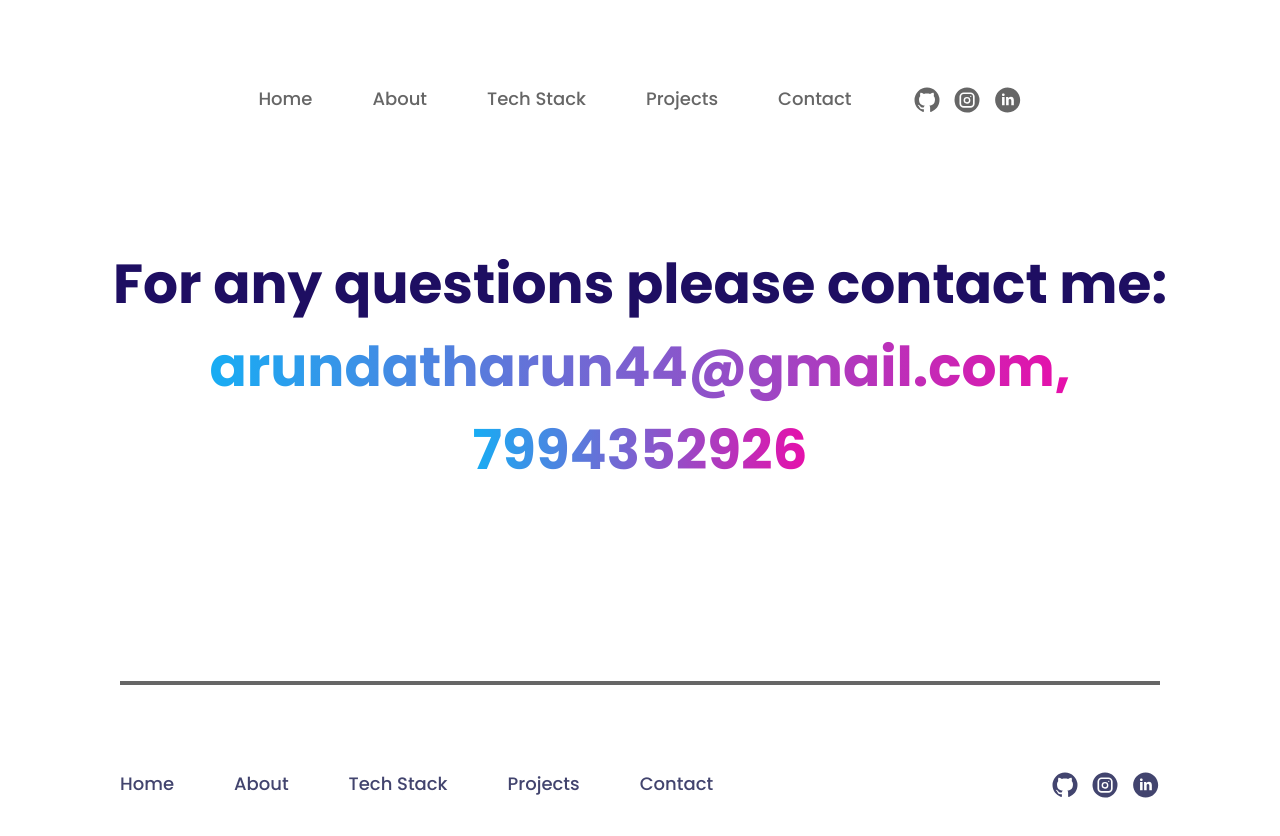
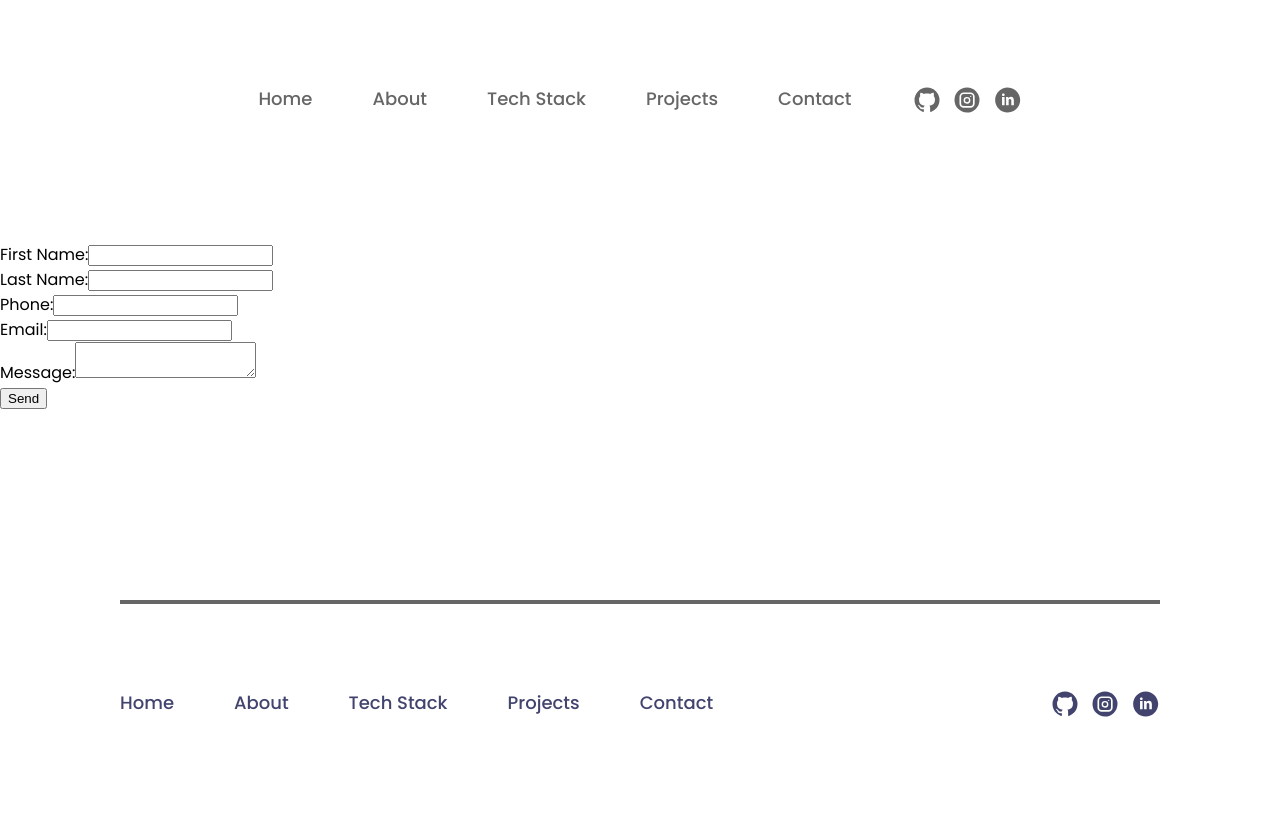
Before and after one commit to Arundath2001/my-portfolio, a React (Create React App) app: page /contact in a window 1280 px wide. Shown: the top 836 px of the page. After the commit the page ends 800 px from the top, so only its background shows below. Built offline with nearby package versions, Linux system fonts and the light colour scheme.

Commit message:
new commit

```diff
--- a/package.json
+++ b/package.json
@@ -6,11 +6,14 @@
     "@testing-library/jest-dom": "^5.17.0",
     "@testing-library/react": "^13.4.0",
     "@testing-library/user-event": "^13.5.0",
+    "axios": "^1.7.2",
     "react": "^18.3.1",
     "react-dom": "^18.3.1",
+    "react-modal": "^3.16.1",
     "react-router-dom": "^6.3.1",
     "react-router-hash-link": "^2.4.3",
     "react-scripts": "5.0.1",
+    "sweetalert2": "^11.12.0",
     "web-vitals": "^2.1.4"
   },
   "scripts": {
--- a/src/App.css
+++ b/src/App.css
@@ -4,6 +4,43 @@
   gap: 120px;
   margin: 0px;
 }
+
+.message-enter {
+  opacity: 0;
+  transform: translateY(-20px);
+}
+
+.message-enter-active {
+  opacity: 1;
+  transform: translateY(0);
+  transition: opacity 300ms, transform 300ms;
+}
+
+.message-exit {
+  opacity: 1;
+  transform: translateY(0);
+}
+
+.message-exit-active {
+  opacity: 0;
+  transform: translateY(-20px);
+  transition: opacity 300ms, transform 300ms;
+}
+
+.success-message, .error-message {
+  padding: 10px;
+  background-color: #dff0d8; /* Bootstrap success alert background */
+  border: 1px solid #d0e9c6; /* Bootstrap success alert border */
+  color: #3c763d; /* Bootstrap success alert text color */
+  margin-top: 10px;
+}
+
+.error-message {
+  background-color: #f2dede; /* Bootstrap error alert background */
+  border: 1px solid #ebccd1; /* Bootstrap error alert border */
+  color: #a94442; /* Bootstrap error alert text color */
+}
+
 
 .navbartop{
   display: flex;
--- a/src/components/Contact.js
+++ b/src/components/Contact.js
@@ -1,14 +1,77 @@
-import React from "react";
+import React, { useState } from 'react';
+import axios from 'axios';
+import Swal from 'sweetalert2';
 
-function Contact(){
-    return(
-        <div className="contact">
-            <h1>For any questions please contact me:<br/>
-            <a href="mailto:arundatharun44@gmail.com">arundatharun44@gmail.com,</a><br/>
-            <a href="tel:7994352926">7994352926</a>
-            </h1>
-        </div>
+const ContactForm = () => {
+    const [formData, setFormData] = useState({
+        fname: '',
+        lname: '',
+        phone: '',
+        email: '',
+        message: ''
+    });
+    const [loading, setLoading] = useState(false);
+
+    const handleChange = (e) => {
+        setFormData({
+            ...formData,
+            [e.target.name]: e.target.value
+        });
+    };
+
+    const handleSubmit = async (e) => {
+        e.preventDefault();
+        setLoading(true);
+
+        try {
+            const response = await axios.post('https://bitter-wood-beat.glitch.me/', formData);
+            console.log('Email sent:', response.data);
+            setLoading(false);
+            // Show success message using SweetAlert2
+            Swal.fire({
+                icon: 'success',
+                title: 'Success!',
+                text: 'Message sent successfully!',
+                confirmButtonText: 'OK'
+            });
+        } catch (error) {
+            console.error('Error sending message:', error);
+            setLoading(false);
+            // Show error message using SweetAlert2
+            Swal.fire({
+                icon: 'error',
+                title: 'Oops...',
+                text: 'Failed to send message. Please try again later.',
+                confirmButtonText: 'OK'
+            });
+        }
+    };
+
+    return (
+        <form onSubmit={handleSubmit}>
+            <div>
+                <label>First Name:</label>
+                <input type="text" name="fname" value={formData.fname} onChange={handleChange} />
+            </div>
+            <div>
+                <label>Last Name:</label>
+                <input type="text" name="lname" value={formData.lname} onChange={handleChange} />
+            </div>
+            <div>
+                <label>Phone:</label>
+                <input type="text" name="phone" value={formData.phone} onChange={handleChange} />
+            </div>
+            <div>
+                <label>Email:</label>
+                <input type="email" name="email" value={formData.email} onChange={handleChange} />
+            </div>
+            <div>
+                <label>Message:</label>
+                <textarea name="message" value={formData.message} onChange={handleChange}></textarea>
+            </div>
+            <button type="submit" disabled={loading}>{loading ? 'Sending...' : 'Send'}</button>
+        </form>
     );
-}
+};
 
-export default Contact;
+export default ContactForm;
```
Also changed, not shown: src/components/MessageModal.js (added, +19 -0 lines), 1 other file (tests, documents, lock files or other folders).
